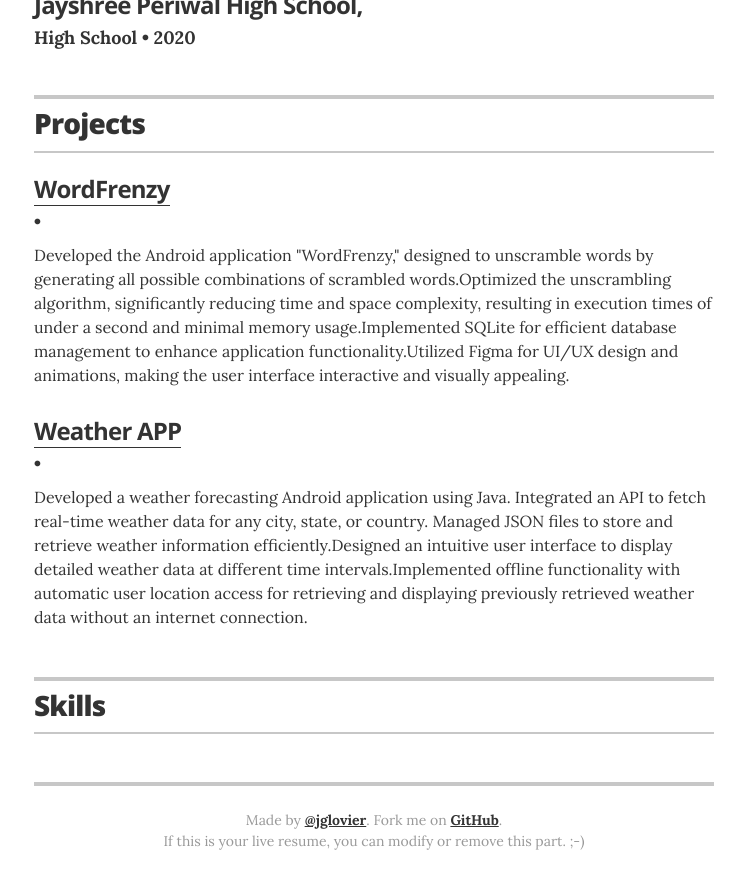
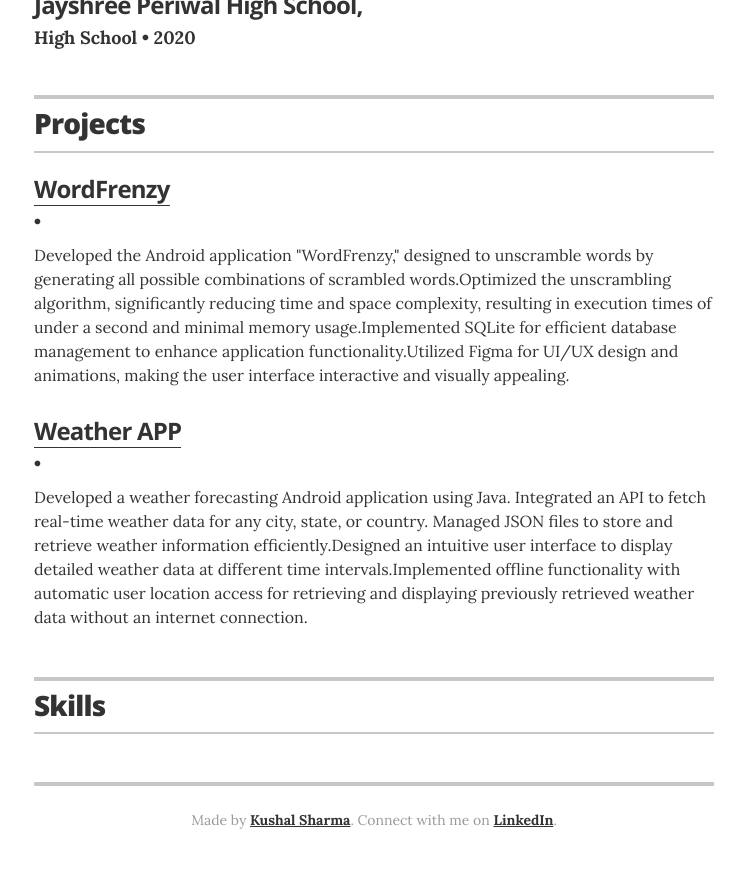
Before and after one commit to Kus-hal/Resume, a Jekyll site: the page built from index.html, in a window 1280 px wide and 900 px high, scrolled down 1323 px. Shown: the top 889 px of the window, without its empty margins (266-1011 px from the left). Built offline with Jekyll 4.4.1, drawn with Linux system fonts in a browser that asks for light colours.

Commit message:
Modification 1.8

```diff
--- a/_layouts/resume.html
+++ b/_layouts/resume.html
@@ -232,8 +232,7 @@
       {% endif %}
 
       <footer class="page-footer">
-        <p class="footer-line">Made by <a href="http://twitter.com/jglovier">@jglovier</a>. Fork me on <a href="https://github.com/jglovier/resume-template">GitHub</a>.</p>
-        <p class="footer-line">If this is your live resume, you can modify or remove this part. ;-)</p>
+        <p class="footer-line">Made by <a href="https://www.linkedin.com/in/kushal-0602-sharma">Kushal Sharma</a>. Connect with me on <a href="https://www.linkedin.com/in/kushal-0602-sharma">LinkedIn</a>.</p>
       </footer>
 
     </div>
```
Also changed, not shown: _data/skills.yml (+28 -12 lines).
